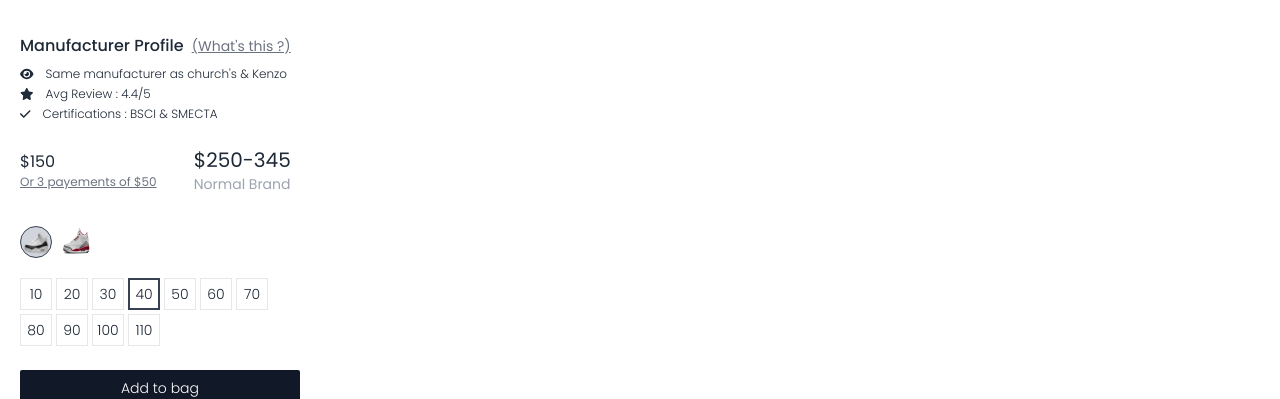
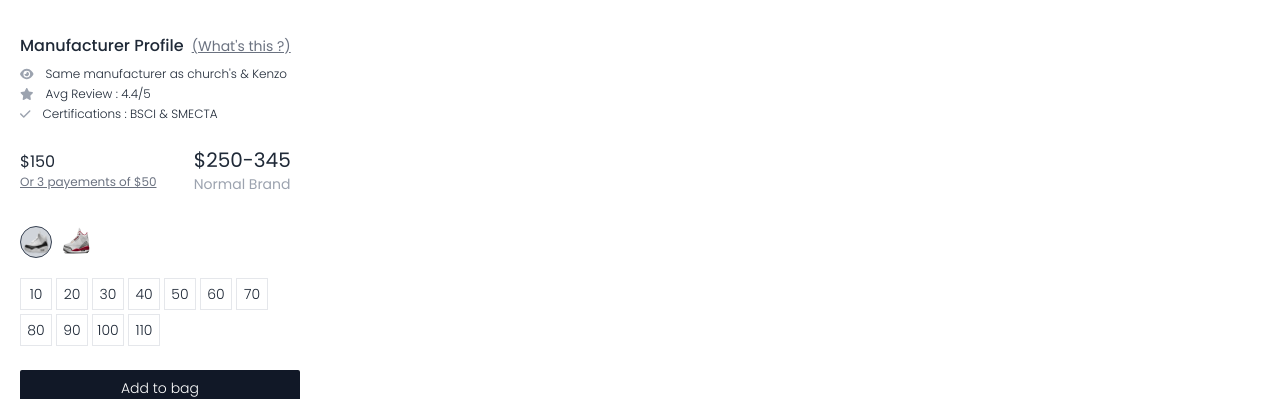
Before and after one commit to CREDO23/product-screen-challenge, a React (Vite) app: page / in a window 1280 px wide. Shown: the part 178-577 px from the top of the page. Built offline with nearby package versions, Linux system fonts and the light colour scheme.

Commit message:
feat : right side ( description )

```diff
--- a/src/components/Product-screen/Description.jsx
+++ b/src/components/Product-screen/Description.jsx
@@ -8,8 +8,23 @@ import {
 } from "@fortawesome/free-solid-svg-icons";
 import jordRed from "../../assets/jordRedMini.png";
 import jordBlack from "../../assets/jordBlackMini.png";
+import { useState } from "react";
 
 export default function () {
+  const [sizes, setZizes] = useState([
+    10, 20, 30, 40, 50, 60, 70, 80, 90, 100, 110,
+  ]);
+
+  const handleRating = (starts) => {
+    return Array.from(Array(starts), (e, i) => {
+      return (
+        <span>
+          <FontAwesomeIcon icon={faStar} />
+        </span>
+      );
+    });
+  };
+
   return (
     <div className="w-1/4 p-5  text-gray-800 flex flex-col gap-8 items-start justify-evenly ">
       <div className=" flex flex-col gap-y-2">
@@ -18,20 +33,7 @@ export default function () {
         </p>
 
         <div className=" flex items-center gap-2">
-          <span>
-            <span>
-              <FontAwesomeIcon icon={faStar} />
-            </span>
-            <span>
-              <FontAwesomeIcon icon={faStar} />
-            </span>
-            <span>
-              <FontAwesomeIcon icon={faStar} />
-            </span>
-            <span>
-              <FontAwesomeIcon icon={faStar} />
-            </span>
-          </span>
+          <span>{handleRating(4)}</span>
           <span className="text-sm text-gray-400">(14 Reviews)</span>
         </div>
       </div>
@@ -46,15 +48,15 @@ export default function () {
 
         <div className="text-xs flex flex-col items-start gap-1 font-light">
           <div className="flex gap-3 items-center">
-            <FontAwesomeIcon icon={faEye} />
+            <FontAwesomeIcon className="text-gray-400" icon={faEye} />
             <p>Same manufacturer as church's & Kenzo</p>
           </div>
           <div className="flex gap-3  items-center">
-            <FontAwesomeIcon icon={faStar} />
+            <FontAwesomeIcon className="text-gray-400" icon={faStar} />
             <p>Avg Review : 4.4/5</p>
           </div>
           <div className="flex gap-3  items-center">
-            <FontAwesomeIcon icon={faCheck} />
+            <FontAwesomeIcon className="text-gray-400" icon={faCheck} />
             <p>Certifications : BSCI & SMECTA</p>
           </div>
         </div>
@@ -89,39 +91,14 @@ export default function () {
         </div>
 
         <div className="flex flex-wrap gap-1">
-          <div className="h-8 w-8 flex items-center justify-center text-sm font-light border">
-            10
-          </div>
-          <div className="h-8 w-8 flex items-center justify-center text-sm font-light border">
-            20
-          </div>
-          <div className="h-8 w-8 flex items-center justify-center text-sm font-light border">
-            30
-          </div>
-          <div className="h-8 w-8 border-gray-700 border-2 flex items-center justify-center text-sm font-light">
-            40
-          </div>
-          <div className="h-8 w-8 flex items-center justify-center text-sm font-light border">
-            50
-          </div>
-          <div className="h-8 w-8 flex items-center justify-center text-sm font-light border">
-            60
-          </div>
-          <div className="h-8 w-8 flex items-center justify-center text-sm font-light border">
-            70
-          </div>
-          <div className="h-8 w-8 flex items-center justify-center text-sm font-light border">
-            80
-          </div>
-          <div className="h-8 w-8 flex items-center justify-center text-sm font-light border">
-            90
-          </div>
-          <div className="h-8 w-8 flex items-center justify-center text-sm font-light border">
-            100
-          </div>
-          <div className="h-8 w-8 flex items-center justify-center text-sm font-light border">
-            110
-          </div>
+          {sizes.map((size, index) => (
+            <div
+              key={index}
+              className="h-8 w-8 flex items-center justify-center text-sm font-light border"
+            >
+              {size}
+            </div>
+          ))}
         </div>
 
         <div>
@@ -142,7 +119,7 @@ export default function () {
           </p>
         </div>
 
-        <div className="flex flex-col items-center text-sm divide-y-2">
+        <div className="flex flex-col items-center text-sm divide-y">
           <div className="w-full flex items-center hover:bg-gray-100 cursor-pointer p-2 justify-between">
             <p>Shipping and Returns</p>
             <FontAwesomeIcon icon={faPlus} />
```
